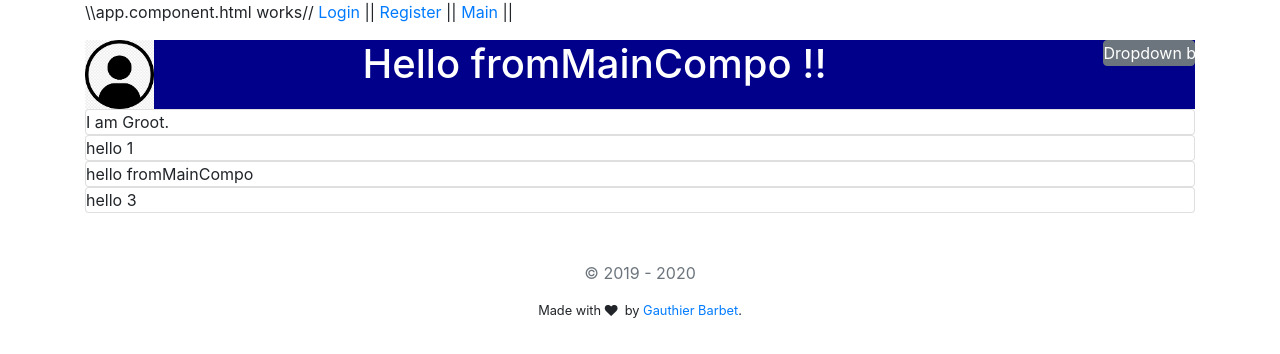
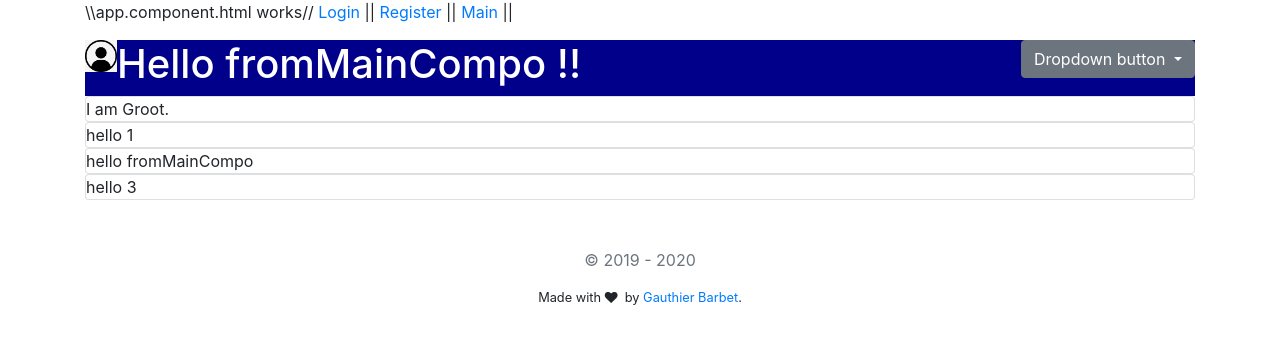
Before and after one commit to GauthierGitHub/friendsBets, an Angular app in the folder friendsbets-angular/: page /main in a window 1280 px wide. Shown: the top 354 px of the page. Built offline with nearby package versions, Linux system fonts and the light colour scheme.

Commit message:
remove bootstrap / header css

```diff
--- a/friendsbets-angular/src/app/app.component.scss
+++ b/friendsbets-angular/src/app/app.component.scss
@@ -5,6 +5,7 @@ html {
     //   font: 100% $font-stack;
       background-color: $primary-color;
 }
+
 
 // @import "bourbon";
 
--- a/friendsbets-angular/src/app/app.module.ts
+++ b/friendsbets-angular/src/app/app.module.ts
@@ -10,6 +10,7 @@ import { LoginComponent } from './connection/login/login.component';
 import { RegisterComponent } from './connection/register/register.component';
 import { UserFormComponent } from './connection/user-form/user-form.component';
 import { MainComponent } from './main/main.component';
+import { HeaderComponent } from './main/header/header.component';
 
 
 @NgModule({
@@ -19,6 +20,7 @@ import { MainComponent } from './main/main.component';
     RegisterComponent,
     UserFormComponent,
     MainComponent,
+    HeaderComponent,
   ],
   imports: [
     HttpClientModule,
--- /dev/null
+++ b/friendsbets-angular/src/app/main/header/header.component.html
@@ -0,0 +1,14 @@
+<header>
+    <img src="../../assets/img/avatar.png" alt="avatar">
+    <h1>Hello {{ u.nickname }} !!</h1>
+    <div class="dropdown">
+        <button class="btn btn-secondary dropdown-toggle" type="button" id="dropdownMenuButton" data-toggle="dropdown" aria-haspopup="true" aria-expanded="false">
+          Dropdown button
+        </button>
+        <div class="dropdown-menu" aria-labelledby="dropdownMenuButton">
+          <a class="dropdown-item" href="#">Action</a>
+          <a class="dropdown-item" href="#">Another action</a>
+          <a class="dropdown-item" href="#">Something else here</a>
+        </div>
+    </div>
+</header>
--- /dev/null
+++ b/friendsbets-angular/src/app/main/header/header.component.scss
@@ -0,0 +1,23 @@
+header {
+  width: 100%;
+  background-color: darkblue;
+  color: white;
+  display: inline-block;
+}
+
+header > img {
+  float: left;
+}
+
+header > h1 {
+  float: left;
+}
+
+header > .dropdown {
+  float: right;
+}
+
+img {
+  max-width: 2em;
+  max-height: 2em;
+}
--- /dev/null
+++ b/friendsbets-angular/src/app/main/header/header.component.ts
@@ -0,0 +1,22 @@
+import { Component, OnInit } from '@angular/core';
+import { ConnectionService } from 'src/app/connection/connection.service';
+import { User } from 'src/app/models/user.model';
+
+@Component({
+  selector: 'app-header',
+  templateUrl: './header.component.html',
+  styleUrls: ['./header.component.scss']
+})
+export class HeaderComponent implements OnInit {
+
+  u: User;
+
+  constructor(private cs: ConnectionService) {
+    this.u = this.cs.connectedUser == null ?
+         new User(-1, "fromMainCompo", "fromMainCompo", "fromMainCompo" ) : this.cs.connectedUser;
+   }
+
+  ngOnInit(): void {
+  }
+
+}
--- a/friendsbets-angular/src/app/main/main.component.html
+++ b/friendsbets-angular/src/app/main/main.component.html
@@ -1,19 +1,4 @@
-<header class="header col-12 row">
-    <div class="col-3">
-        <img class="col-3" src="../../assets/img/avatar.png" alt="avatar">
-    </div>
-    <h1 class="col-8">Hello {{ u.nickname }} !!</h1>
-    <div class=" col-1 dropdown">
-        <button class="btn btn-secondary dropdown-toggle" type="button" id="dropdownMenuButton" data-toggle="dropdown" aria-haspopup="true" aria-expanded="false">
-          Dropdown button
-        </button>
-        <div class="dropdown-menu" aria-labelledby="dropdownMenuButton">
-          <a class="dropdown-item" href="#">Action</a>
-          <a class="dropdown-item" href="#">Another action</a>
-          <a class="dropdown-item" href="#">Something else here</a>
-        </div>
-      </div>
-</header>
+<app-header></app-header>
 <div class="row">
     <div class="col-12">
         <div class="card card-block">I am Groot.</div>
--- a/friendsbets-angular/src/app/main/main.component.scss
+++ b/friendsbets-angular/src/app/main/main.component.scss
@@ -8,16 +8,6 @@ html {
   height: 100vh;
   max-height: 100%;
 }
-
-header {
-  background-color: darkblue;
-  color: white;
-}
-
-// header * {
-//   margin: 0;
-//   padding: 0;
-// }
 
 // .img_wrapper {
 //   height: 100%;
--- a/friendsbets-angular/src/styles.scss
+++ b/friendsbets-angular/src/styles.scss
@@ -1 +1,6 @@
 /* You can add global styles to this file, and also import other style files */
+
+* {
+    margin: 0, auto;
+    padding: 0;
+  }
```
Also changed, not shown: 1 other file (tests, documents, lock files or other folders).
